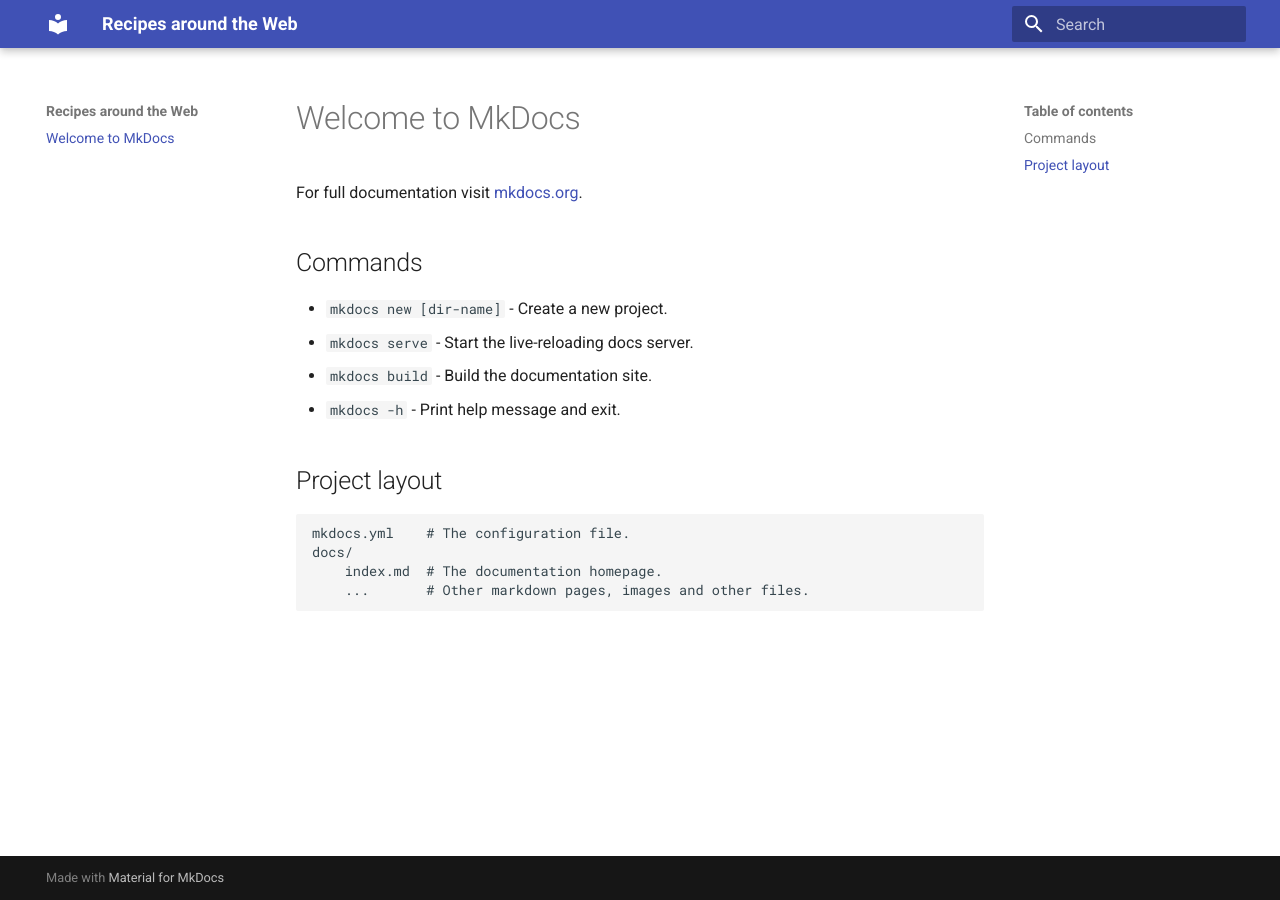
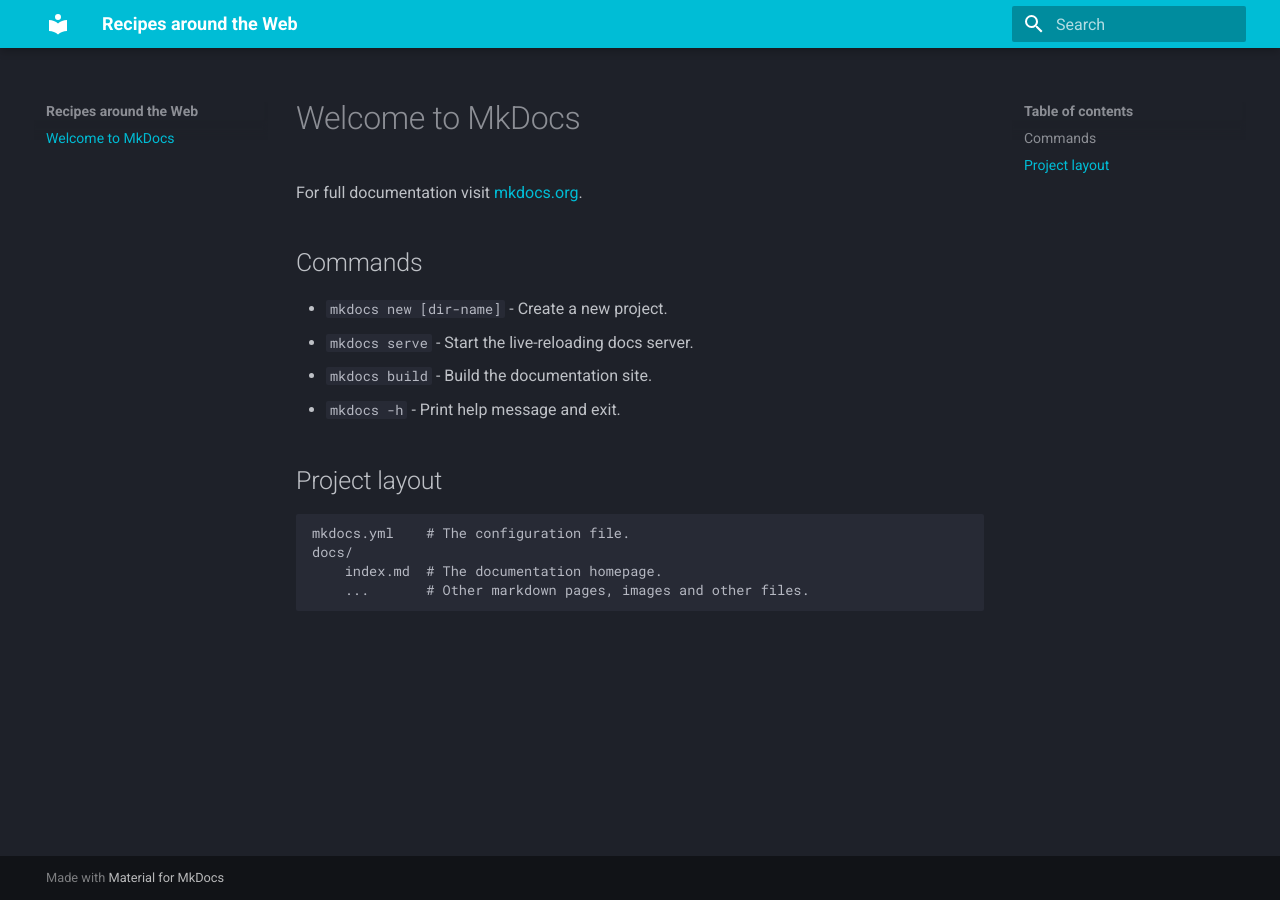
Before and after one commit to TimyStream/recipes-around-the-web, an MkDocs documentation site: the page built from docs/index.md, in a window 1280 px wide. Built offline with MkDocs 1.6.1 and Material for MkDocs 9.7.7, drawn with Linux system fonts in a browser that asks for light colours.

Commit message:
Changed default primary color and scheme

```diff
--- a/mkdocs.yml
+++ b/mkdocs.yml
@@ -1,3 +1,6 @@
 site_name: Recipes around the Web
 theme:
   name: material
+  palette:
+    scheme: slate
+    primary: cyan
```
